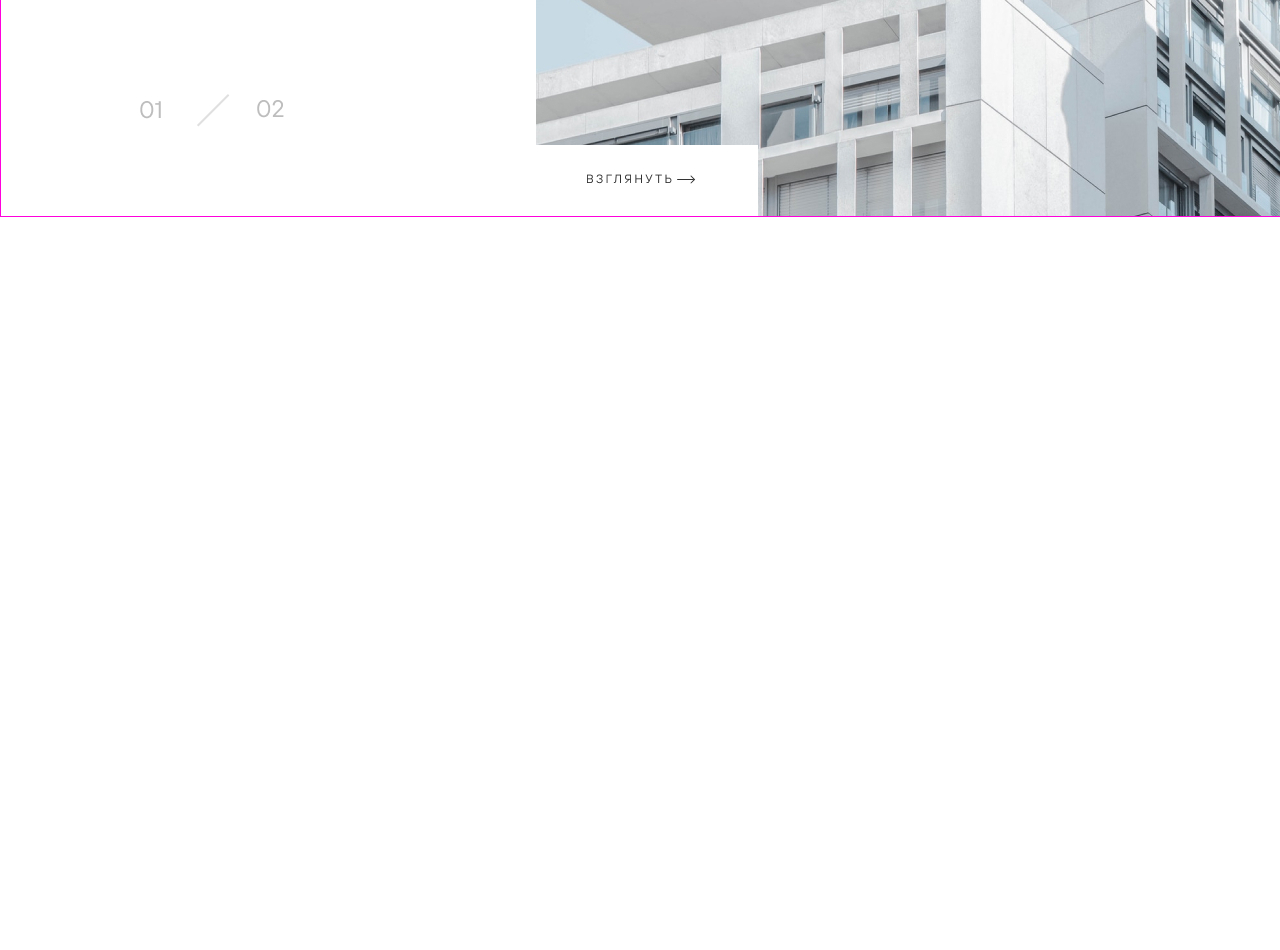
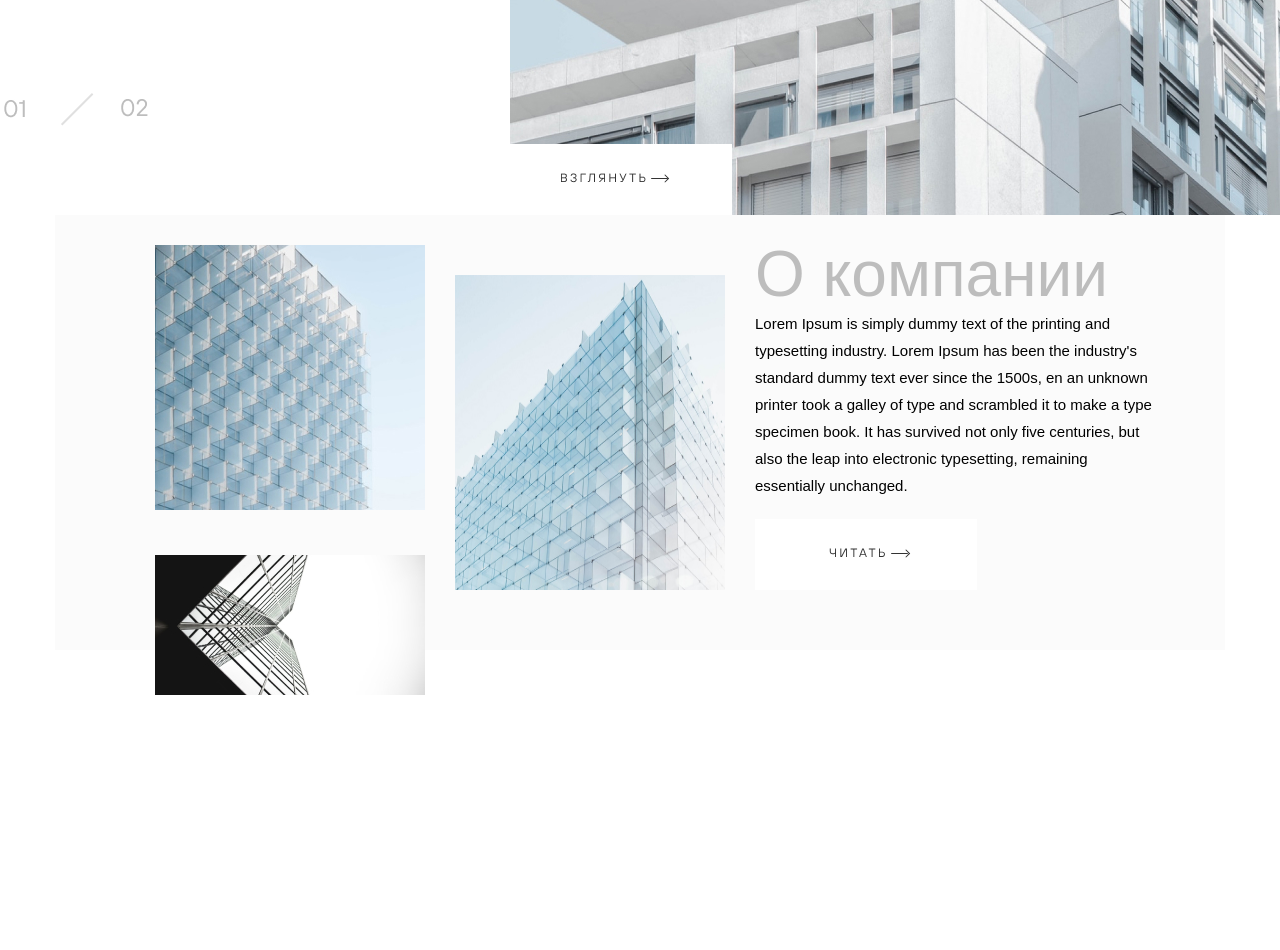
Before and after one commit to rena777-test/LabWorks, a plain HTML site: page L8_withDenis_layout/index.html in a window 1280 px wide. Shown: the part 716-1666 px from the top of the page. Before the commit the page ends 936 px from the top, so only its background shows below. Drawn offline with Linux system fonts and the light colour scheme.

Commit message:
Added section-about-company.

```diff
--- a/L8_withDenis_layout/index.html
+++ b/L8_withDenis_layout/index.html
@@ -39,7 +39,7 @@ display=swap" rel="stylesheet">
     </header>
     <main>
         <div class="section-top">
-             <div class="project-name">
+            <div class="project-name">
                 <div class="nameProg">
                     <img src="imgs/PROJECT.jpg" alt="textProject">
                     <img src="imgs/HOME.jpg" alt="textProject">
@@ -63,7 +63,7 @@ display=swap" rel="stylesheet">
             <div class="slider-show">
                 <img src="imgs/Rectangle 6.jpg" alt="">
                 <button>
-                    <img src="imgs/ВЗГЛЯНУТЬ.jpg" alt="">
+                    <img src="imgs/ВЗГЛЯНУТЬ.jpg" alt="look">
                     <img src="imgs/icons/arrow.svg" alt="line">
                     <img src="imgs/icons/arrow_right.svg" alt="arrowRight">
                 </button>
@@ -71,7 +71,27 @@ display=swap" rel="stylesheet">
             </div> <!-- .slider-show End-- -->
         </div>
         <!-- .section-top END -->
+        <div class="section-about-company">
+            <img class="photo-companies one" src="imgs/sect_about1.jpg" alt="photo">
+            <img class="photo-companies two" src="imgs/sect_about2.jpg" alt="photo">
+            <img class="photo-companies three" src="imgs/sect_about3_.jpg" alt="photo">
+            <h3>О компании</h3>
+            <p>
+                Lorem Ipsum is simply dummy text of the printing and typesetting industry.
+                Lorem Ipsum has been the industry's standard dummy text ever since the 1500s,
+                en an unknown printer took a galley of type and scrambled it to make a type
+                specimen book. It has survived not only five centuries, but also the leap into
+                electronic typesetting, remaining essentially unchanged.
+            </p>
+            <button>
+                <img src="imgs/icons/ЧИТАТЬ.svg" alt="text">
+                <img class="read-line" src="imgs/icons/arrow.svg" alt="line">
+                <img class="read-arr" src="imgs/icons/arrow_right.svg" alt="arrowRight">
+            </button>
+        </div>
+        <!-- .section-about-company END -->
     </main>
+    <div style="height: 300px;"></div>
 </body>
 
 </html>
--- a/L8_withDenis_layout/styles/_header.scss
+++ b/L8_withDenis_layout/styles/_header.scss
@@ -1,21 +1,20 @@
 $colorText:#333333;
 
 header{
-    border: 1px solid grey;
+ /*    border: 1px solid grey; */
     height: 102px;
     .container-logo{
                 display: flex;
                 flex-direction: row;
                 justify-content: space-between;
                 align-content: center;
-                max-width: 1440px;
-                padding: 33px 135px 45px;
-                border: 1px solid red;
+                width: 1440px;
+                padding: 33px 245px 45px 0px;
+             /*    border: 1px solid red; */
                 margin: 0 auto;
         .logo-tools{
              position: relative;
              top: -10px;
-
              & img{
                  position: absolute;
              }
@@ -58,10 +57,7 @@ header{
          }
 
              nav{
-
-                align-self: end;
                  a{
-
                     padding: 10px;
                     color: $colorText;
                     font-size: 12px;
--- /dev/null
+++ b/L8_withDenis_layout/styles/_sectionForMainOne.scss
@@ -0,0 +1,90 @@
+main{
+    .section-about-company{
+        width: 1170px;
+        height: 435px;
+        background-color: #FBFBFB;
+      /*   border: 1px solid green; */
+        margin: 0 auto;
+        display: grid;
+        grid-template-columns: 270px 270px 400px;
+        grid-template-rows: repeat(3,125px);
+        gap: 30px 30px;
+        padding: 30px 70px 30px 100px;
+        position: relative;
+
+        & img:nth-child(2) {
+          padding-top: 30px;
+          }
+        & img:nth-child(3) {
+            grid-column: 1/2;
+            grid-row: 3/4;
+          }
+          & p:nth-child(5) {
+            grid-column: 3/4;
+            grid-row: 2/3;
+          }
+          & button:nth-child(5) {
+            grid-column: 3/4;
+            grid-row: 3/4;
+          }
+
+
+        .photo-companies{
+            width: 270px;
+
+        }
+        .one{
+            height: 265px;
+        }
+        .two{
+            height: 345px;
+        }
+        .three{
+            height: 140px;
+        }
+
+        h3,p{
+            font-style: normal;
+            font-weight: 300;
+            align-self: end;
+        }
+
+        h3{
+            color: #BDBDBD;
+            font-size: 64px;
+            line-height: 64px;
+        }
+        p{
+            width: 400px;
+            height: 200px;
+            font-size: 15px;
+            line-height: 27px;
+            color: #000000;
+        }
+        button{
+            width: 222px;
+            height: 71px;
+            border: none;
+            background-color: #fff;
+            position: absolute;
+            top: 304px;
+            left: 700px;
+            & img{
+                position: absolute;
+            }
+
+            & img:nth-child(1){
+                top: 29px;
+                left: 74px;
+            }
+            & .read-line{
+               top: 4px;
+               left: 136px;
+            }
+            & .read-arr{
+                top: 30px;
+                left: 150px;
+            }
+        }
+    }
+}
--- a/L8_withDenis_layout/styles/main.scss
+++ b/L8_withDenis_layout/styles/main.scss
@@ -11,14 +11,12 @@ body{
 @import 'header';
 
 main{
-    margin: 0 auto;
     .section-top{
-        width: 1440px;
+        max-width: 1440px;
+      /*   border: 2px solid rgb(255, 0, 221); */
+        display: flex;
+        justify-content: space-between;
         margin: 0 auto;
-        display: grid;
-        grid-template-columns: 400px 770px;
-        padding: 0 135px;
-        border: 1px solid rgb(255, 0, 221);
         .project-name{
             display: grid;
             grid-template-rows: 460px 145px;
@@ -32,7 +30,7 @@ main{
                     position: absolute;
                     left: 0;
                     top: 0;
-                    background-color: lime;
+
                     img{
                         position: absolute;
                     }
@@ -83,7 +81,7 @@ main{
             }
         }
         .slider-show{
-            width: 770px;
+          /*   max-width: 770px; */
             height: 829px;
             position: relative;
             button{
@@ -119,3 +117,4 @@ main{
         }
     }
 }
+@import 'sectionForMainOne';
```
Also changed, not shown: L8_withDenis_layout/imgs/icons/ЧИТАТЬ.svg (added), L8_withDenis_layout/imgs/sect_about1.jpg (added), L8_withDenis_layout/imgs/sect_about2.jpg (added), L8_withDenis_layout/imgs/sect_about3_.jpg (added), L8_withDenis_layout/styles/main.css, 1 other file.
